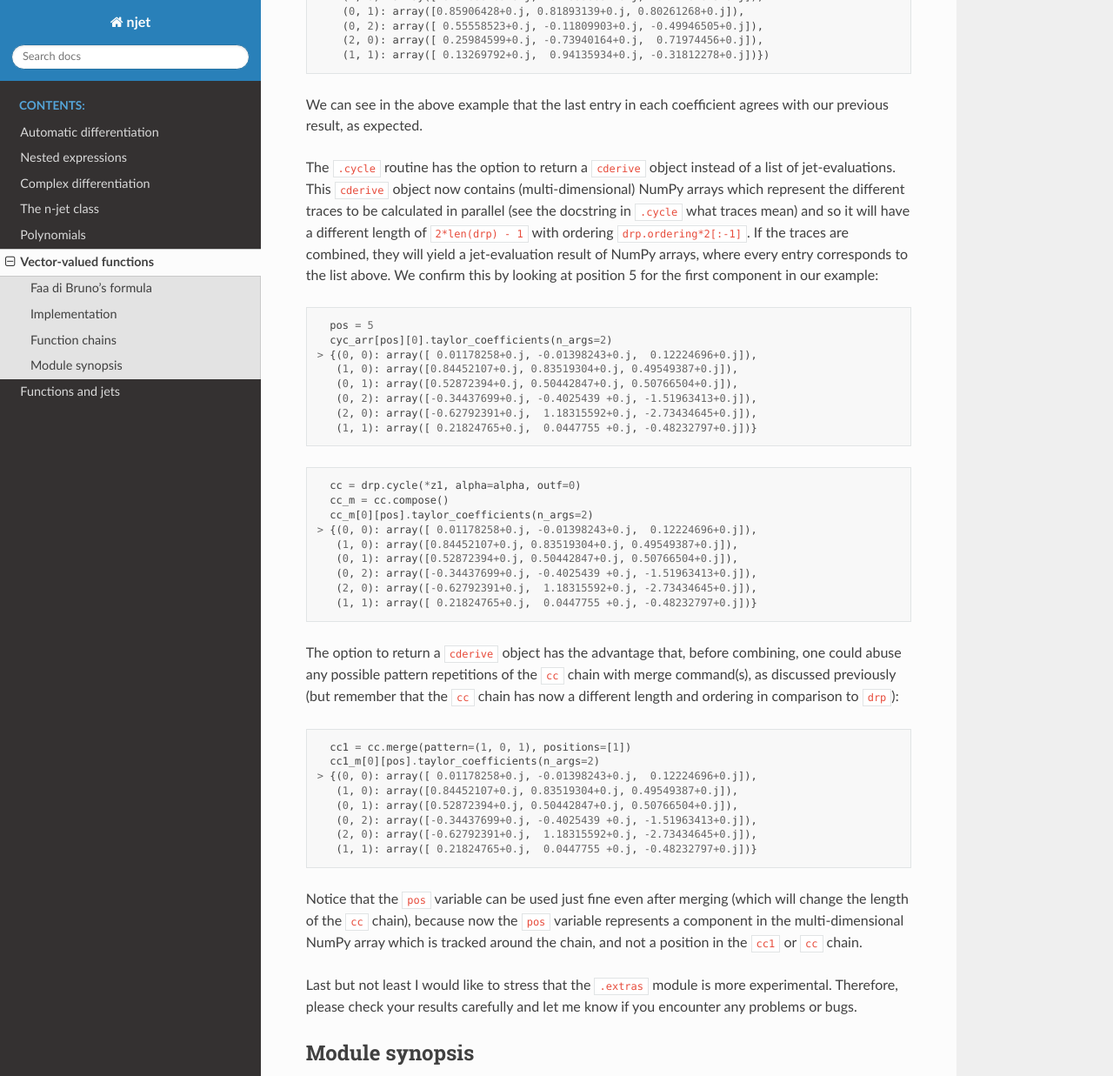
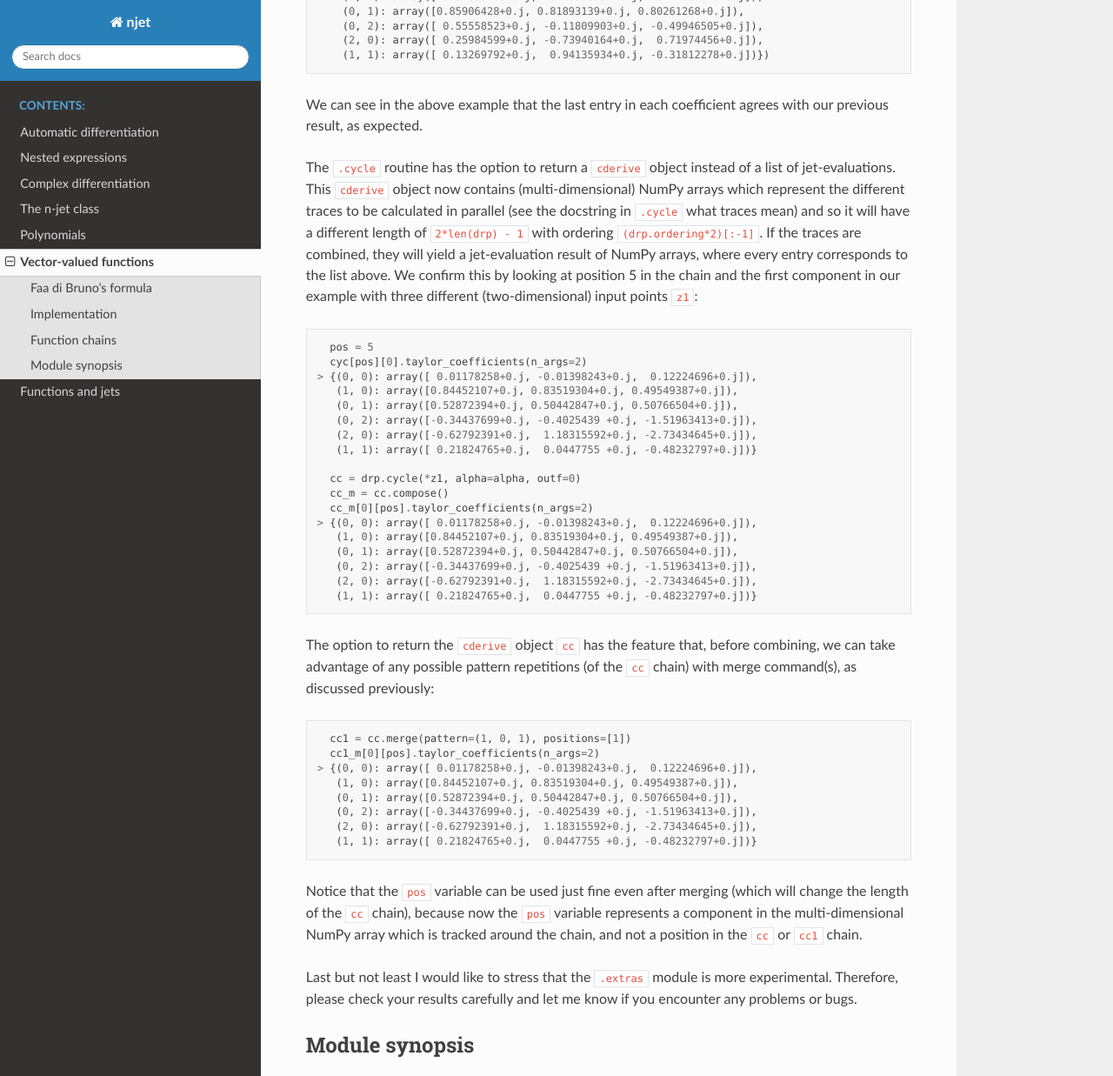
Before and after one commit to mtitze/njet, a Sphinx documentation site: the page built from docs/source/extras.rst, in a window 1280 px wide and 1400 px high, scrolled down 7696 px, cut to the strip 0-1237 px from the top of the window. Shown: the whole strip at 87% size. Built offline with Sphinx 7.4.7 and the Read the Docs theme 2.0.0, drawn with Linux system fonts in a browser that asks for light colours; some of the changed text lies outside the part shown.

Commit message:
docs update p2

```diff
--- a/docs/source/extras.rst
+++ b/docs/source/extras.rst
@@ -145,7 +145,7 @@
 Function chains
 ---------------
 
-In the case that a chain of functions :math:`f_N \circ f_{N - 1} ... \circ f_1` needs to be differentiated, and there are repetitions of :math:`f_k`'s in the chain, the generalized Faa di Bruno formula may help in reducing the amount of calculations required.
+In the case that a chain of functions of the form :math:`f_N \circ f_{N - 1} ... \circ f_1` needs to be differentiated, and there are repetitions of :math:`f_k`'s in the chain, the generalized Faa di Bruno formula may help in reducing the amount of calculations required.
 
 For example, if we want to compute a chain of :math:`2^N` repetitions of the same function :math:`f`, then we can first compute the composition :math:`f_2 := f \circ f`, then the compositon :math:`f_4 := f_2 \circ f_2` and so on, until we are finished after :math:`N` steps.
 
@@ -272,7 +272,7 @@
       (1, 1): (-0.3181227776491683+0j)})
 
 In case one has a periodic system, where the chain is traversed again and again, one might
-be interested in the derivatives along the chain for every possible cycle. A cycle of start index :math:`k` is hereby understood as the chain of :math:`N` functions :math:`f_{k - 1} \circ ... \circ f_1 \circ f_N \circ f_{N - 1} \circ ... \circ f_k`.
+be interested in the derivatives along the chain for every possible cycle. A cycle of start index :math:`k` is hereby understood as a chain of :math:`N` functions of the form :math:`f_{k - 1} \circ ... \circ f_1 \circ f_N \circ f_{N - 1} \circ ... \circ f_k`.
 Such a calculation would have to be done for every :math:`k`, but it can also be performed in parallel using jets carrying NumPy entries. For this purpose there exist a dedicated routine: ``.cycle``. This routine is called with the same input parameters as the ordinary ``cderive`` function. Returning to our example this would read:
 
 .. code-block:: python
@@ -331,20 +331,18 @@
 
 We can see in the above example that the last entry in each coefficient agrees with our previous result, as expected.
 
-The ``.cycle`` routine has the option to return a ``cderive`` object instead of a list of jet-evaluations. This ``cderive`` object now contains (multi-dimensional) NumPy arrays which represent the different traces to be calculated in parallel (see the docstring in ``.cycle`` what traces mean) and so it will have a different length of ``2*len(drp) - 1`` with ordering ``drp.ordering*2[:-1]``. If the traces are combined, they will yield a jet-evaluation result of NumPy arrays, where every entry corresponds to the list above. We confirm this by looking at position 5 for the first component in our example:
+The ``.cycle`` routine has the option to return a ``cderive`` object instead of a list of jet-evaluations. This ``cderive`` object now contains (multi-dimensional) NumPy arrays which represent the different traces to be calculated in parallel (see the docstring in ``.cycle`` what traces mean) and so it will have a different length of ``2*len(drp) - 1`` with ordering ``(drp.ordering*2)[:-1]``. If the traces are combined, they will yield a jet-evaluation result of NumPy arrays, where every entry corresponds to the list above. We confirm this by looking at position 5 in the chain and the first component in our example with three different (two-dimensional) input points ``z1``:
 
 .. code-block:: python
 
     pos = 5
-    cyc_arr[pos][0].taylor_coefficients(n_args=2)
+    cyc[pos][0].taylor_coefficients(n_args=2)
   > {(0, 0): array([ 0.01178258+0.j, -0.01398243+0.j,  0.12224696+0.j]),
      (1, 0): array([0.84452107+0.j, 0.83519304+0.j, 0.49549387+0.j]),
      (0, 1): array([0.52872394+0.j, 0.50442847+0.j, 0.50766504+0.j]),
      (0, 2): array([-0.34437699+0.j, -0.4025439 +0.j, -1.51963413+0.j]),
      (2, 0): array([-0.62792391+0.j,  1.18315592+0.j, -2.73434645+0.j]),
      (1, 1): array([ 0.21824765+0.j,  0.0447755 +0.j, -0.48232797+0.j])}
-
-.. code-block:: python
 
     cc = drp.cycle(*z1, alpha=alpha, outf=0)
     cc_m = cc.compose()
@@ -356,7 +354,7 @@
      (2, 0): array([-0.62792391+0.j,  1.18315592+0.j, -2.73434645+0.j]),
      (1, 1): array([ 0.21824765+0.j,  0.0447755 +0.j, -0.48232797+0.j])}
 
-The option to return a ``cderive`` object has the advantage that, before combining, one could abuse any possible pattern repetitions of the ``cc`` chain with merge command(s), as discussed previously (but remember that the ``cc`` chain has now a different length and ordering in comparison to ``drp``):
+The option to return the ``cderive`` object ``cc`` has the feature that, before combining, we can take advantage of any possible pattern repetitions (of the ``cc`` chain) with merge command(s), as discussed previously:
 
 .. code-block:: python
 
@@ -369,7 +367,7 @@
      (2, 0): array([-0.62792391+0.j,  1.18315592+0.j, -2.73434645+0.j]),
      (1, 1): array([ 0.21824765+0.j,  0.0447755 +0.j, -0.48232797+0.j])}
 
-Notice that the ``pos`` variable can be used just fine even after merging (which will change the length of the ``cc`` chain), because now the ``pos`` variable represents a component in the multi-dimensional NumPy array which is tracked around the chain, and not a position in the ``cc1`` or ``cc`` chain.
+Notice that the ``pos`` variable can be used just fine even after merging (which will change the length of the ``cc`` chain), because now the ``pos`` variable represents a component in the multi-dimensional NumPy array which is tracked around the chain, and not a position in the ``cc`` or ``cc1`` chain.
 
 Last but not least I would like to stress that the ``.extras`` module is more experimental. Therefore, please check your results carefully and let me know if you encounter any problems or bugs.
 
```
